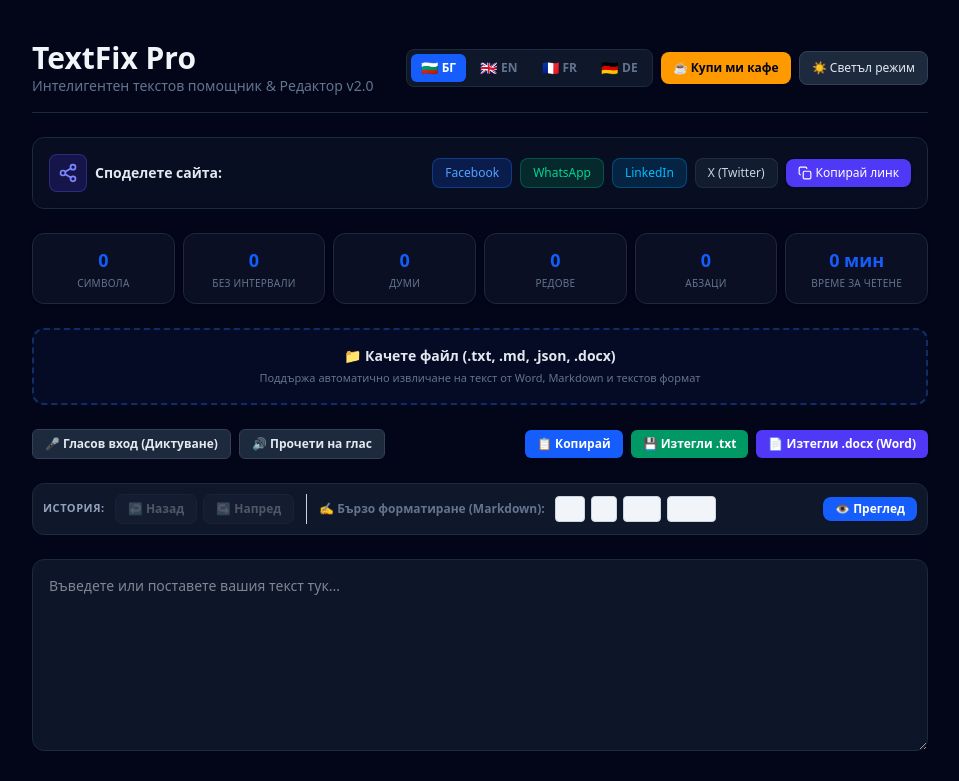
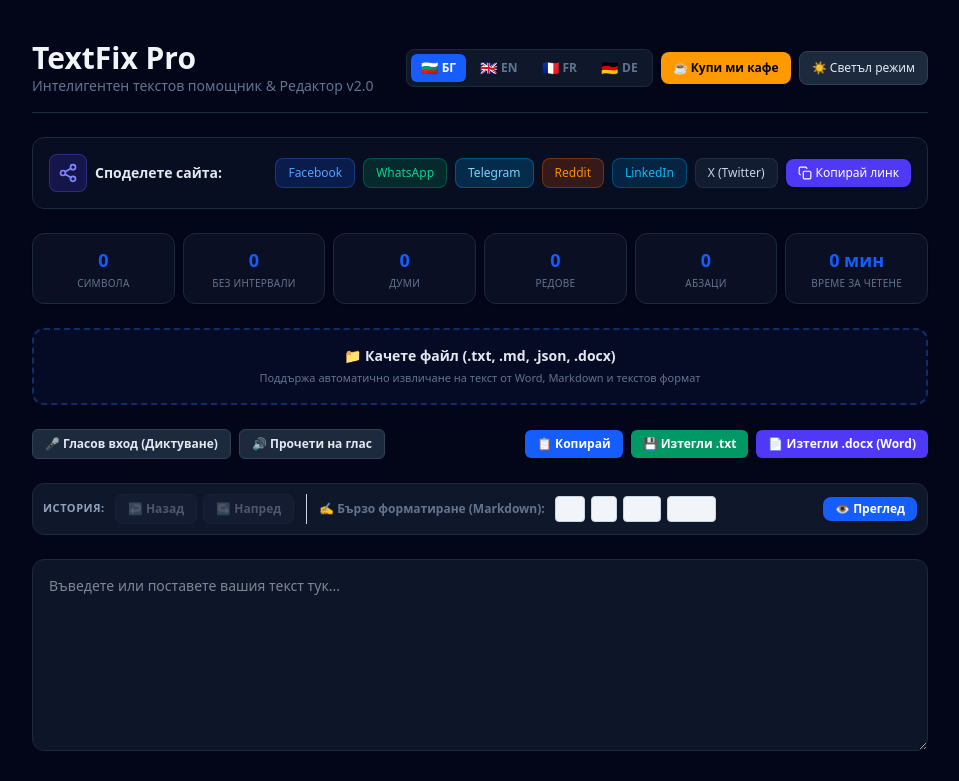
Before and after one commit to ReLaXsZ/textfix-pro, a Next.js app: page / in a window 1280 px wide. Shown: the top 781 px of the page, without its empty margins (160-1119 px from the left). Built offline with nearby package versions, Linux system fonts and the light colour scheme.

Commit message:
Update layout with metadata and adsense

```diff
--- a/app/ShareButtons.tsx
+++ b/app/ShareButtons.tsx
@@ -8,7 +8,6 @@
   const shareTitle = "TextFix Pro";
   const shareText = "Вижте този страхотен интелигентен текстов редактор и помощник онлайн!";
 
-  // Родно системно споделяне (Web Share API) - отваря приложения/контакти на телефона (Messenger, Viber, Instagram и др.)
   const handleNativeShare = async () => {
     if (navigator.share) {
       try {
@@ -53,6 +52,12 @@
       case "whatsapp":
         url = `https://api.whatsapp.com/send?text=${encodedTitle}%20${encodedUrl}`;
         break;
+      case "telegram":
+        url = `https://t.me/share/url?url=${encodedUrl}&text=${encodedTitle}`;
+        break;
+      case "reddit":
+        url = `https://www.reddit.com/submit?url=${encodedUrl}&title=${encodedTitle}`;
+        break;
       default:
         return;
     }
@@ -62,11 +67,10 @@
 
   return (
     <div className="w-full max-w-4xl mx-auto my-6 p-4 bg-slate-900/50 backdrop-blur-sm border border-slate-800 rounded-xl flex flex-col md:flex-row items-center justify-between gap-4 text-slate-300">
-      {/* Кликащ бутон с иконката за системно споделяне (телефонни приложения) */}
       <button
         onClick={handleNativeShare}
         className="flex items-center gap-2 text-sm font-semibold text-slate-200 hover:text-indigo-400 transition-colors group cursor-pointer"
-        title="Натиснете за бързо споделяне чрез браузъра"
+        title="Натиснете за бързо споделяне чрез устройството"
       >
         <span className="p-2 bg-indigo-600/20 group-hover:bg-indigo-600/30 rounded-lg border border-indigo-500/30 transition-all">
           <svg
@@ -89,7 +93,6 @@
         <span>Споделете сайта:</span>
       </button>
 
-      {/* Бързи бутони за социални мрежи */}
       <div className="flex flex-wrap items-center gap-2">
         <button
           onClick={() => handleShare("facebook")}
@@ -103,6 +106,20 @@
           className="px-3 py-1.5 text-xs font-medium bg-emerald-600/20 hover:bg-emerald-600/30 text-emerald-400 border border-emerald-500/30 rounded-lg transition-all"
         >
           WhatsApp
+        </button>
+
+        <button
+          onClick={() => handleShare("telegram")}
+          className="px-3 py-1.5 text-xs font-medium bg-sky-500/20 hover:bg-sky-500/30 text-sky-300 border border-sky-400/30 rounded-lg transition-all"
+        >
+          Telegram
+        </button>
+
+        <button
+          onClick={() => handleShare("reddit")}
+          className="px-3 py-1.5 text-xs font-medium bg-orange-600/20 hover:bg-orange-600/30 text-orange-400 border border-orange-500/30 rounded-lg transition-all"
+        >
+          Reddit
         </button>
 
         <button
--- a/app/layout.tsx
+++ b/app/layout.tsx
@@ -2,16 +2,16 @@
 import "./globals.css";
 
 export const metadata: Metadata = {
-  title: "TextFix Pro - Интелигентен текстов помощник & Редактор онлайн",
-  description: "Безплатен онлайн текстов помощник и редактор. Броене на думи и символи, проверка на текст, коригиране на грешки и форматиране онлайн.",
-  keywords: [
-    "текстов редактор",
-    "брояч на думи",
-    "броене на символи",
-    "проверка на текст",
-    "текстов помощник",
-    "TextFix Pro"
-  ],
+  title: 'TextFix Pro - Интелигентен текстов помощник & Редактор',
+  description: 'Безплатен онлайн инструмент за почистване, форматиране, транслитерация и AI анализ на текст.',
+  openGraph: {
+    title: 'TextFix Pro - Интелигентен текстов помощник & Редактор',
+    description: 'Обработвайте текст, коригирайте правопис, правете резюмета и превеждайте мигновено.',
+    url: 'https://textfix-pro.vercel.app',
+    siteName: 'TextFix Pro',
+    locale: 'bg_BG',
+    type: 'website',
+  },
 };
 
 export default function RootLayout({
```
